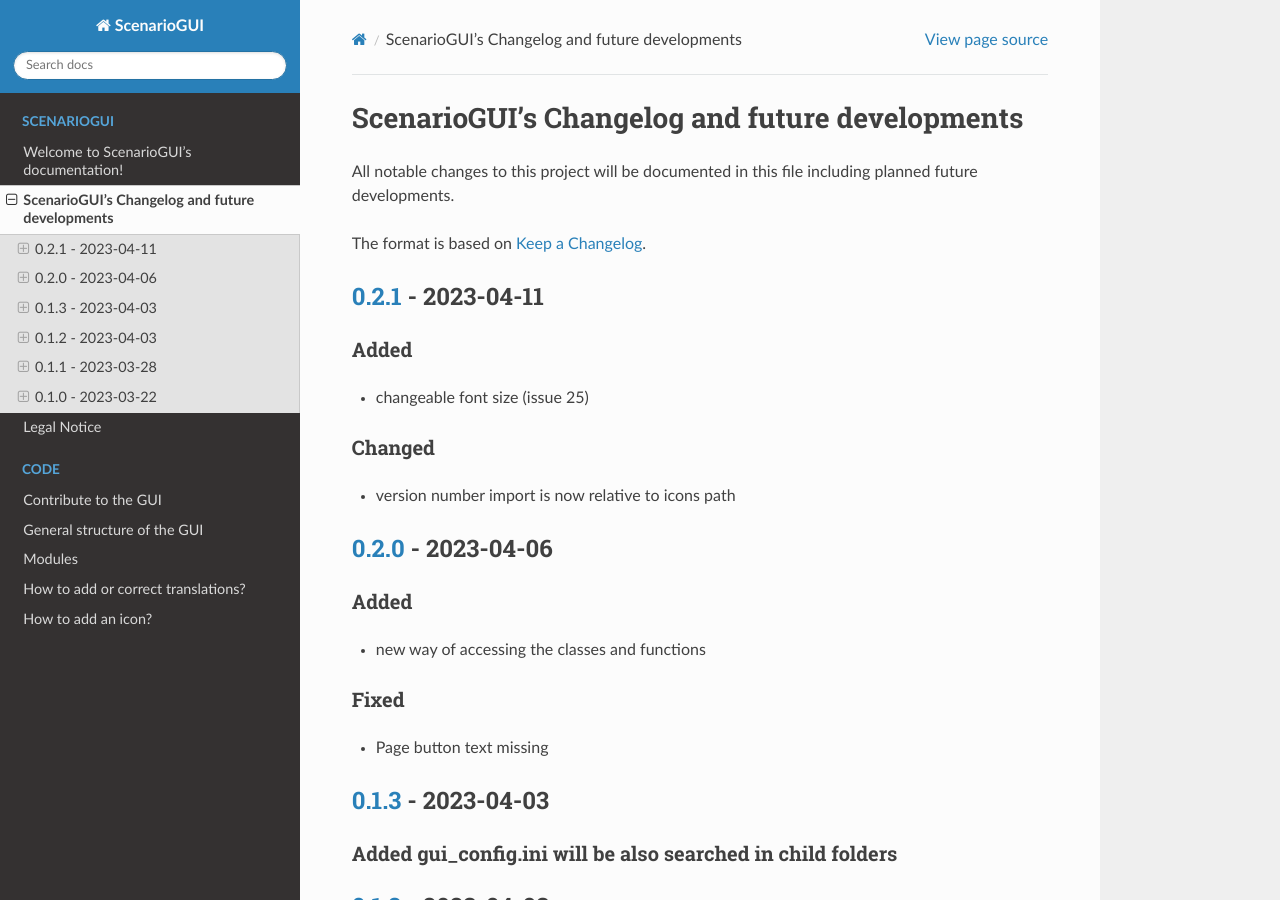
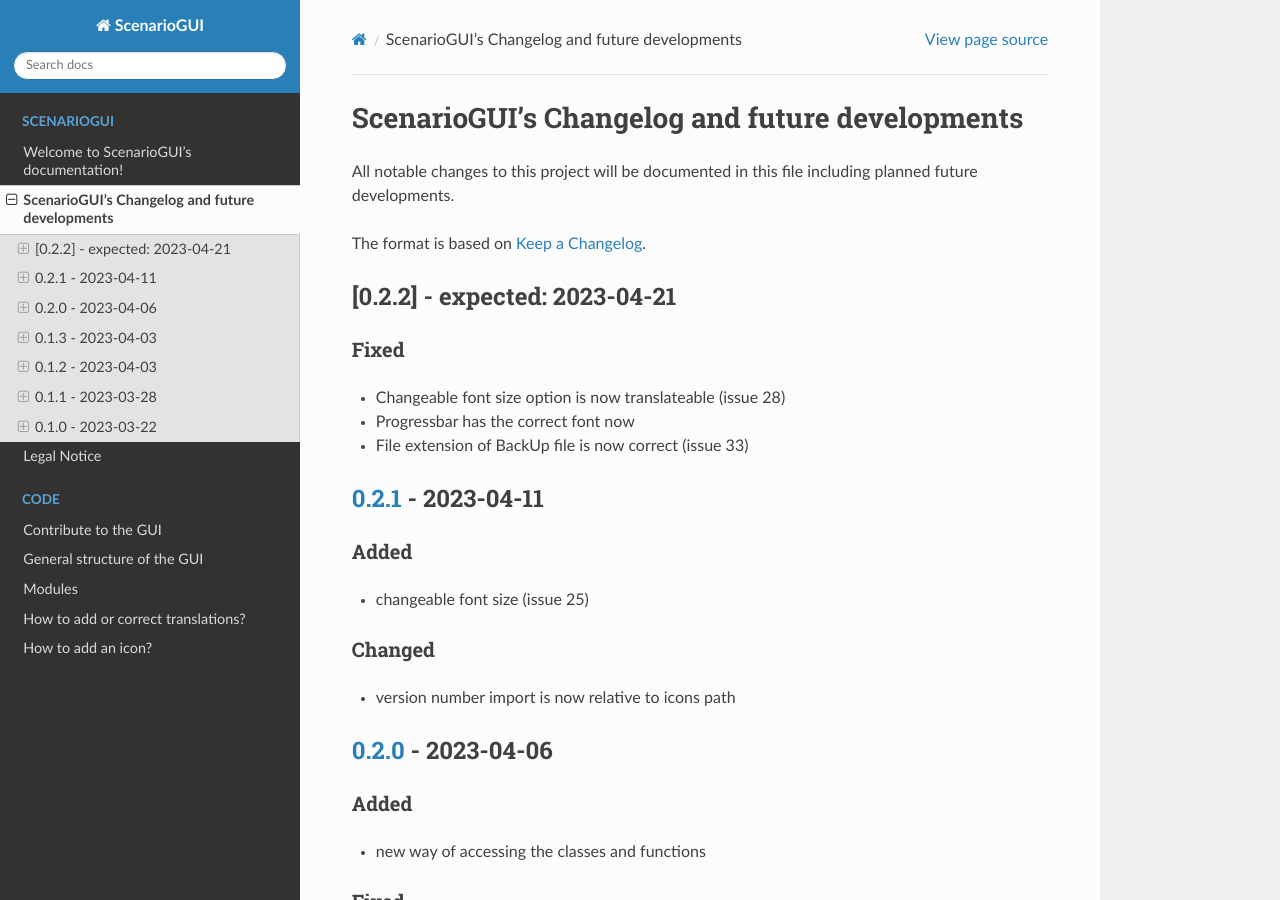
Before and after one commit to tblanke/ScenarioGUI, a Sphinx documentation site: the page built from docs/sources/changelog.md, in a window 1280 px wide and 900 px high. Built offline with Sphinx 7.4.7 and the Read the Docs theme 2.0.0, drawn with Linux system fonts in a browser that asks for light colours; formulas are drawn with MathJax 3; pages that are not in the unit, such as notebooks, are missing from menus.

Commit message:
change changelog

```diff
--- a/CHANGELOG.md
+++ b/CHANGELOG.md
@@ -2,6 +2,13 @@
 All notable changes to this project will be documented in this file including planned future developments.
 
 The format is based on [Keep a Changelog](https://keepachangelog.com/en/1.0.0/).
+
+## [0.2.2] - expected: 2023-04-21
+
+### Fixed
+- Changeable font size option is now translateable (issue 28)
+- Progressbar has the correct font now
+- File extension of BackUp file is now correct (issue 33)
 
 ## [0.2.1] - 2023-04-11
 
--- a/setup.cfg
+++ b/setup.cfg
@@ -1,6 +1,6 @@
 [metadata]
 name = ScenarioGUI
-version = 0.2.1
+version = 0.2.2
 author = Tobias Blanke
 author_email = blanke@fh-aachen.de
 description = Python package for a scenario based GUI
```
Also changed, not shown: docs/index.md (+1 -1 lines), 2 other files.
